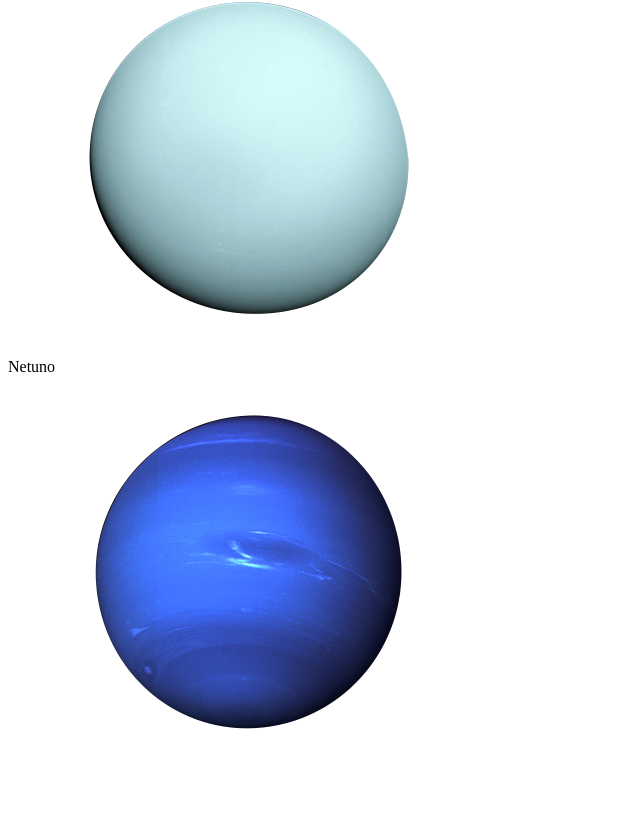
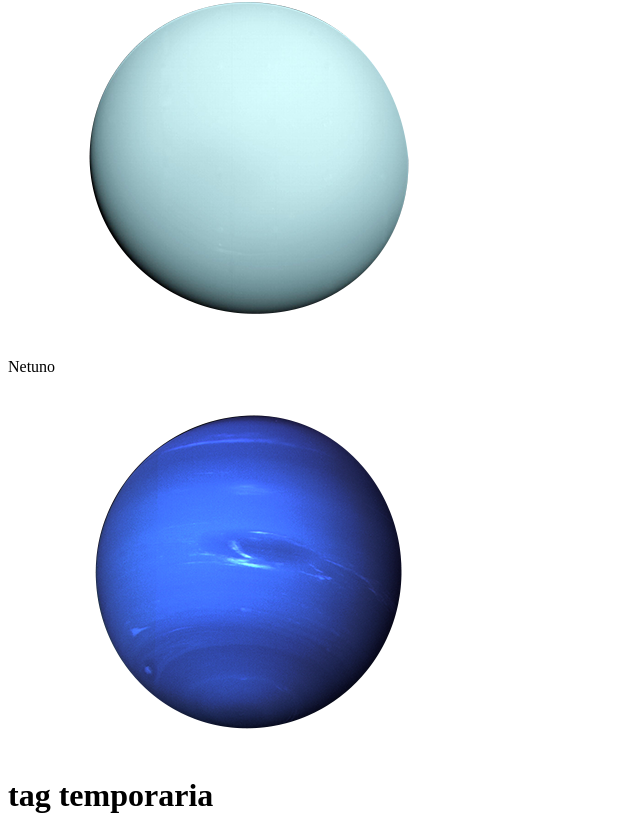
Before and after one commit to leite-leo/Projeto-Solar-Sistem-ReactJs, a React (Create React App) app: page / in a window 1280 px wide. Shown: the part 2667-3503 px from the top of the page, without its empty margins (0-640 px from the left). Before the commit the page ends 3431 px from the top, so only its background shows below. Built offline with nearby package versions, Linux system fonts and the light colour scheme.

Commit message:
Requisito 7.

```diff
--- a/src/App.js
+++ b/src/App.js
@@ -1,6 +1,7 @@
 import React from 'react';
 import Header from './components/Header';
 import SolarSystem from './components/SolarSystem';
+import Missions from './components/Missions';
 
 class App extends React.Component {
   render() {
@@ -8,6 +9,7 @@ class App extends React.Component {
       <main>
         <Header />
         <SolarSystem />
+        <Missions />
       </main>
     );
   }
--- /dev/null
+++ b/src/components/Missions.jsx
@@ -0,0 +1,13 @@
+import React from 'react';
+
+class Missions extends React.Component {
+  render() {
+    return (
+      <div data-testid="missions">
+        <h1>tag temporaria</h1>
+      </div>
+    );
+  }
+}
+
+export default Missions;
```
